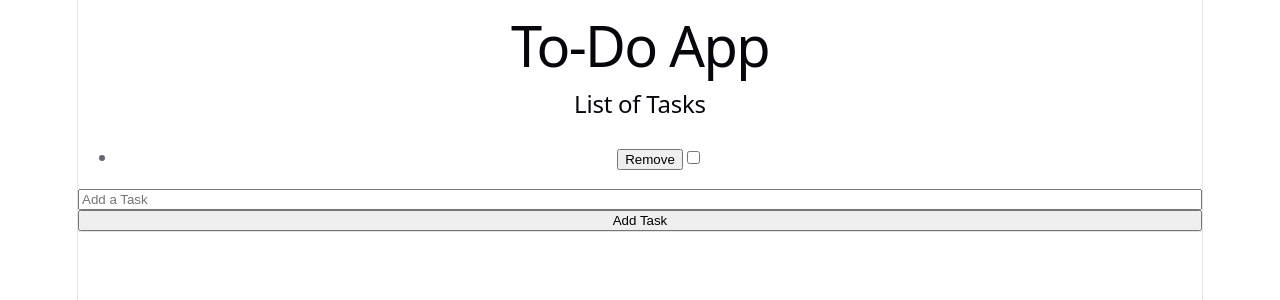
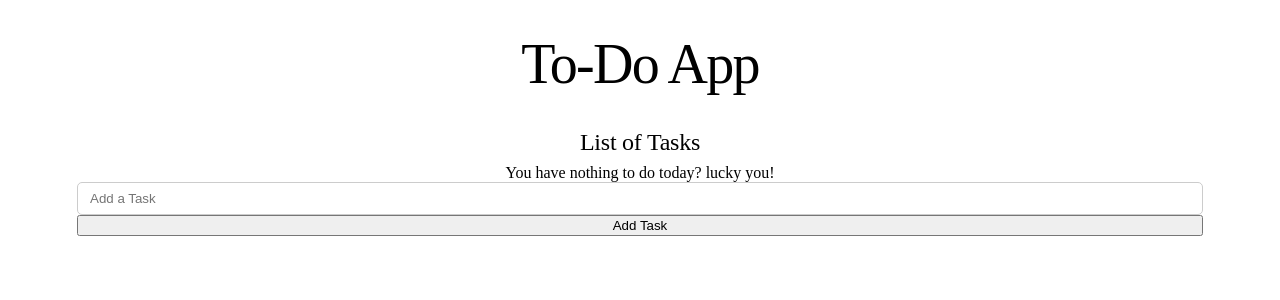
Before and after one commit to Ayemaahmed/pocket-tasks, a React (Vite) app: page / in a window 1280 px wide. Shown: the top 300 px of the page. Built offline with nearby package versions, Linux system fonts and the light colour scheme.

Commit message:
fix the css

```diff
--- a/src/App.css
+++ b/src/App.css
@@ -181,4 +181,43 @@
     right: 0;
     border-right-color: var(--border);
   }
+
 }
+
+  ul{
+    list-style: none;
+    width:100%;
+    max-width: 400px;
+    padding:0px;
+    align-items: center;
+    margin:20px auto;
+    padding : 0;
+  }
+
+  li{
+    display: flex;
+    align-items: center;
+    justify-content: space-between;
+    padding: 10px;
+    margin-bottom: 8px;
+    background-color: bisque;
+    border-radius: 5px;
+  }
+
+  li button{
+    padding: 6px 12px;
+    border-radius: 5px;
+    border: 1px solid #ccc;
+
+  }
+
+  input {
+    padding: 8px 12px;
+    border-radius: 5px;
+    border: 1px solid #ccc;
+  }
+
+  li input[type="checkbox"]{
+    width: 18px;
+    height: 18px;
+  }
--- a/src/App.tsx
+++ b/src/App.tsx
@@ -9,8 +9,9 @@
   completed: boolean; //done or not
 }
  //this is function is the entire app so do not delete
+ //id: crypto.randomUUID(), title:"",completed: false}]
 function App() {
-  const [todos, settodos] = useState<Todo[]>([{id: crypto.randomUUID(), title:"",completed: false}]);
+  const [todos, settodos] = useState<Todo[]>([]);
   const [title, setTitle] = useState("")
 
 
--- a/src/index.css
+++ b/src/index.css
@@ -1,54 +1,3 @@
-:root {
-  --text: #6b6375;
-  --text-h: #08060d;
-  --bg: #fff;
-  --border: #e5e4e7;
-  --code-bg: #f4f3ec;
-  --accent: #aa3bff;
-  --accent-bg: rgba(170, 59, 255, 0.1);
-  --accent-border: rgba(170, 59, 255, 0.5);
-  --social-bg: rgba(244, 243, 236, 0.5);
-  --shadow:
-    rgba(0, 0, 0, 0.1) 0 10px 15px -3px, rgba(0, 0, 0, 0.05) 0 4px 6px -2px;
-
-  --sans: system-ui, 'Segoe UI', Roboto, sans-serif;
-  --heading: system-ui, 'Segoe UI', Roboto, sans-serif;
-  --mono: ui-monospace, Consolas, monospace;
-
-  font: 18px/145% var(--sans);
-  letter-spacing: 0.18px;
-  color-scheme: light dark;
-  color: var(--text);
-  background: var(--bg);
-  font-synthesis: none;
-  text-rendering: optimizeLegibility;
-  -webkit-font-smoothing: antialiased;
-  -moz-osx-font-smoothing: grayscale;
-
-  @media (max-width: 1024px) {
-    font-size: 16px;
-  }
-}
-
-@media (prefers-color-scheme: dark) {
-  :root {
-    --text: #9ca3af;
-    --text-h: #f3f4f6;
-    --bg: #16171d;
-    --border: #2e303a;
-    --code-bg: #1f2028;
-    --accent: #c084fc;
-    --accent-bg: rgba(192, 132, 252, 0.15);
-    --accent-border: rgba(192, 132, 252, 0.5);
-    --social-bg: rgba(47, 48, 58, 0.5);
-    --shadow:
-      rgba(0, 0, 0, 0.4) 0 10px 15px -3px, rgba(0, 0, 0, 0.25) 0 4px 6px -2px;
-  }
-
-  #social .button-icon {
-    filter: invert(1) brightness(2);
-  }
-}
 
 #root {
   width: 1126px;
```
